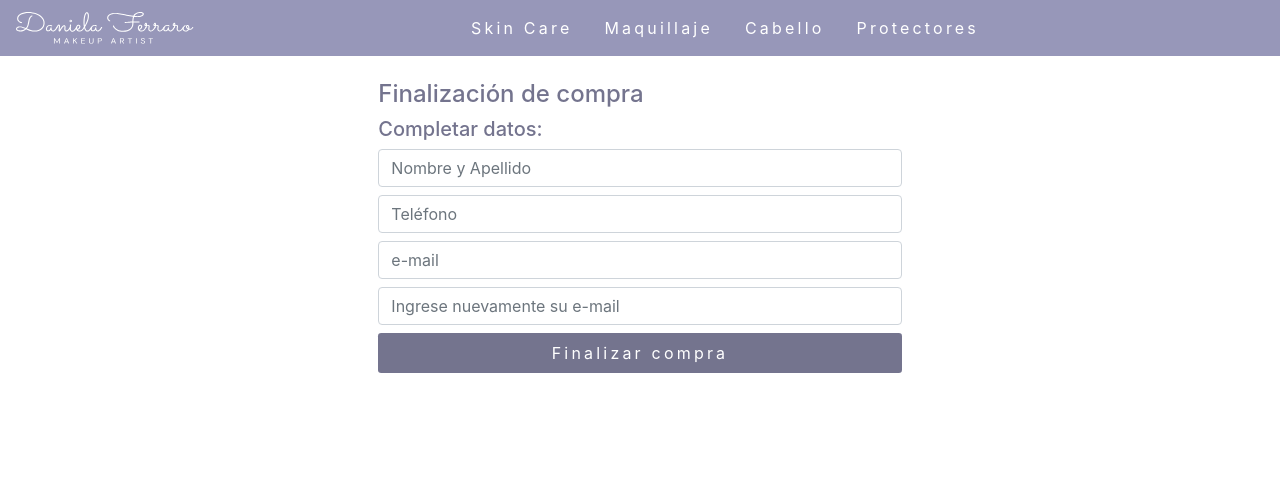
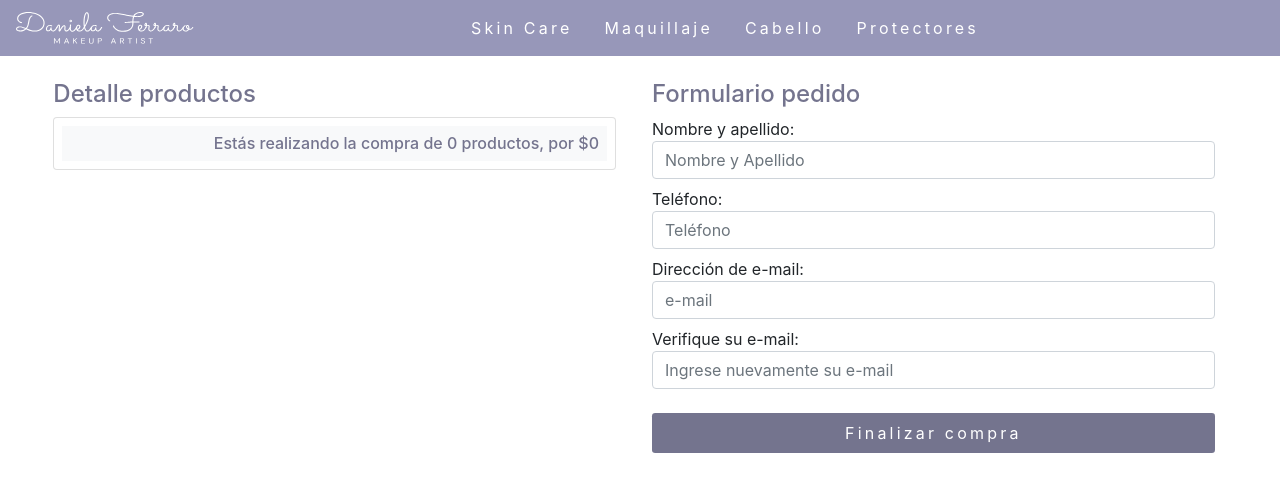
Before and after one commit to martinferraro/proyecto-final-ferraro, a React (Create React App) app: page /checkout in a window 1280 px wide. Shown: the top 492 px of the page. Built offline with nearby package versions, Linux system fonts and the light colour scheme.

Commit message:
Checkout completo

```diff
--- a/src/pages/Checkout/Checkout.jsx
+++ b/src/pages/Checkout/Checkout.jsx
@@ -10,6 +10,7 @@ import { clear } from '@testing-library/user-event/dist/clear'
 const Checkout = () => {
     const [isLoading, setLoad] = useState(false)
     const [orderID, setOrderID] = useState()
+    const [lista, setLista] = useState(true)
     const cartCtxt = useContext(CartContext)
 
     const db = getFirestore();
@@ -49,18 +50,19 @@ const Checkout = () => {
 
     const handleSubmit = (e) => {
         e.preventDefault()
-        if (validateEmail(buyer.email, buyer.emailVerify) == true) {
+        if (validateEmail(buyer.email, buyer.emailVerify) === true) {
             const items = products.map( i => {return {id: i.id, title: i.title, price: i.price, quantity: i.quantity}})
             const date = new Date()
             const total = totalPrice()
             const data = {buyer, items, date, total}
             generateOrder(data)
             cartCtxt.clear()
-        } else alert('Por favor, verifique su e-mail')
+            setLista(false)
+        } else alert('Por favor, verifique que los correos ingresados sean idénticos')
     }
 
     const validateEmail = (email, emailVerify) => {
-        if (email !== emailVerify) {
+        if ((emailVerify === '') || (email !== emailVerify)) {
             return false
         } return true
     }
@@ -68,18 +70,43 @@ const Checkout = () => {
 
     return (
         <>
-            <div className='checkout container-fluid d-flex flex-column align-items-center'>
+            <div className='checkout container-fluid d-flex col-11 p-0'>
+                { lista ?
+                (   <div className='col-6 pe-4'>
+                        <h4>
+                            Detalle productos
+                        </h4>
+                        <div className='card p-2 pb-0'>
+                            <div>
+                                {products.map(p => (
+                                    <div className='d-flex justify-content-between'>
+                                        <p className='col-6'>{p.title}</p>
+                                        <p className='col-2 text-end'>Cant: {p.quantity}</p>
+                                        <p className='col-4 text-end'>Importe: ${p.price}</p>
+                                    </div>
+                                ))}
+                            </div>
+                            <div className="d-flex justify-content-between">
+                                <h6 className='container text-end p-2 bg-light'>Estás realizando la compra de { cartCtxt.cartQty() } productos, por ${ cartCtxt.totalPrice() } </h6>
+                            </div>
+                        </div>
+                    </div>
+                )
+                : null
+                }
+
+                <div className='container-fluid d-flex flex-column align-items-center'>
                     { isLoading ?
                     <Spinner animation='border' role='status' variant='secondary'>
-                    <span className='visually-hidden'>Loading...</span>
+                        <span className='visually-hidden'></span>
                     </Spinner>
                     : (!orderID &&
-                    <div className='col-5'>
+                        <div className='col-12'>
                             <h4 className=''>
-                            Finalización de compra
+                                Formulario pedido
                             </h4>
-                        <h5>Completar datos:</h5>
-                        <form className='d-flex flex-column col-12' onSubmit={handleSubmit}>
+                            <form className='d-flex flex-column col-12 mt-2' onSubmit={handleSubmit}>
+                                <p className='m-0'>Nombre y apellido:</p>
                                 <input className='form-control mb-2'
                                     type='text'
                                     name='name'
@@ -88,6 +115,7 @@ const Checkout = () => {
                                     onChange={handleInputChange}
                                     required
                                 />
+                                <p className='m-0'>Teléfono:</p>
                                 <input className='form-control mb-2'
                                     type='number'
                                     name='phone'
@@ -96,6 +124,7 @@ const Checkout = () => {
                                     onChange={handleInputChange}
                                     required
                                 />
+                                <p className='m-0'>Dirección de e-mail:</p>
                                 <input className='form-control mb-2'
                                     type='email'
                                     name='email'
@@ -104,6 +133,13 @@ const Checkout = () => {
                                     onChange={handleInputChange}
                                     required
                                 />
+                                <div className='d-flex justify-content-between'>
+                                    <p className='m-0'>Verifique su e-mail:</p>
+                                    <>{ validateEmail(email, emailVerify) ?
+                                        <p className='m-0 ms-2 text-success'><i className="bi bi-check me-2"></i>e-mail verificado</p>
+                                        : null
+                                    }</>
+                                </div>
                                 <input className='form-control mb-2'
                                     type='email'
                                     name='emailVerify'
@@ -115,7 +151,7 @@ const Checkout = () => {
                                 <input
                                     type='submit'
                                     value='Finalizar compra'
-                                className='btnAddSub p-2 mb-2'
+                                    className='btnAddSub p-2 mt-3'
                                 />
                             </form>
                         </div>)
@@ -133,6 +169,7 @@ const Checkout = () => {
                         )
                     }
                 </div>
+            </div>
         </>
     )
 }
```
Lines whose indentation alone changed are shown as unchanged.
